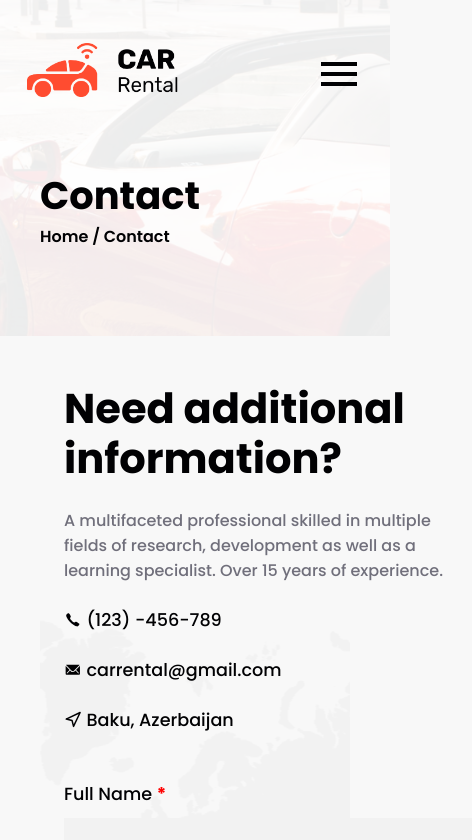
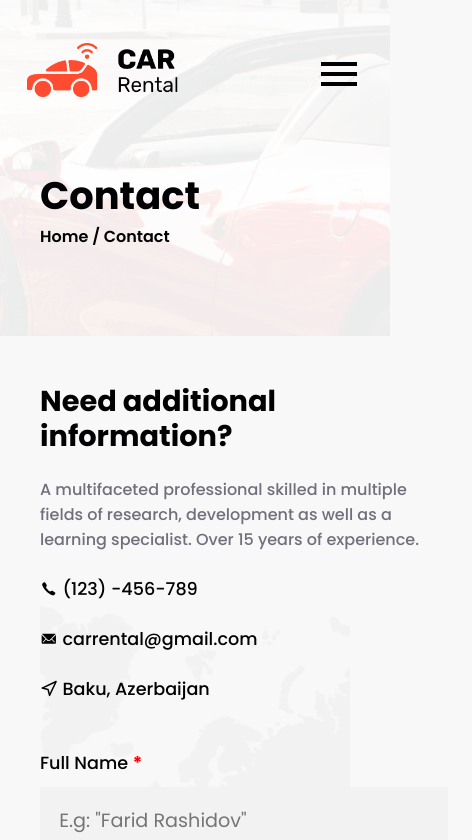
Before and after one commit to imrashidov/car-rental-project, a React (Vite) app: page /contact in a window 390 px wide. Shown: the top 840 px of the page, 472 px wide, since content can reach past the window. Built offline with nearby package versions, Linux system fonts and the light colour scheme.

Commit message:
Update: padding and font size in contact container

```diff
--- a/src/App.css
+++ b/src/App.css
@@ -197,7 +197,10 @@ textarea {
 @media (max-width: 768px) {
   .contact-container {
     grid-template-columns: 1fr;
-    padding: 3rem 1.5rem;
+    padding: 3rem 0rem;
+  }
+  .contact-container h3 {
+    font-size: 1.8rem;
   }
 }
 
```
